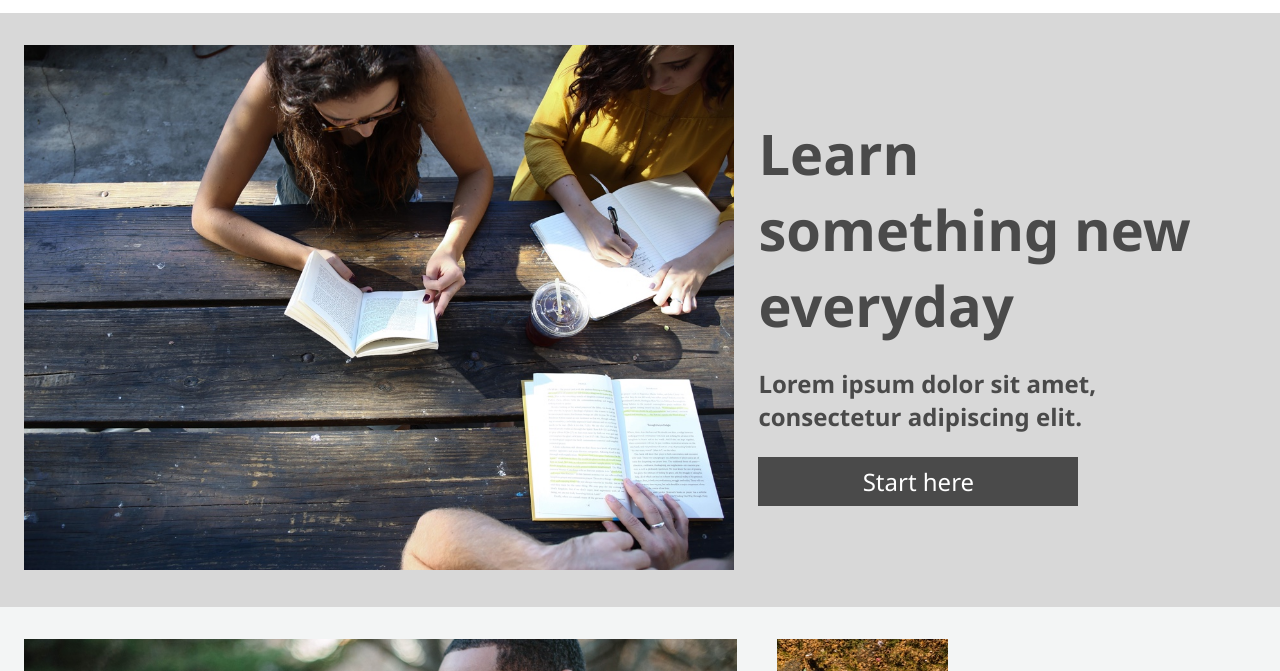
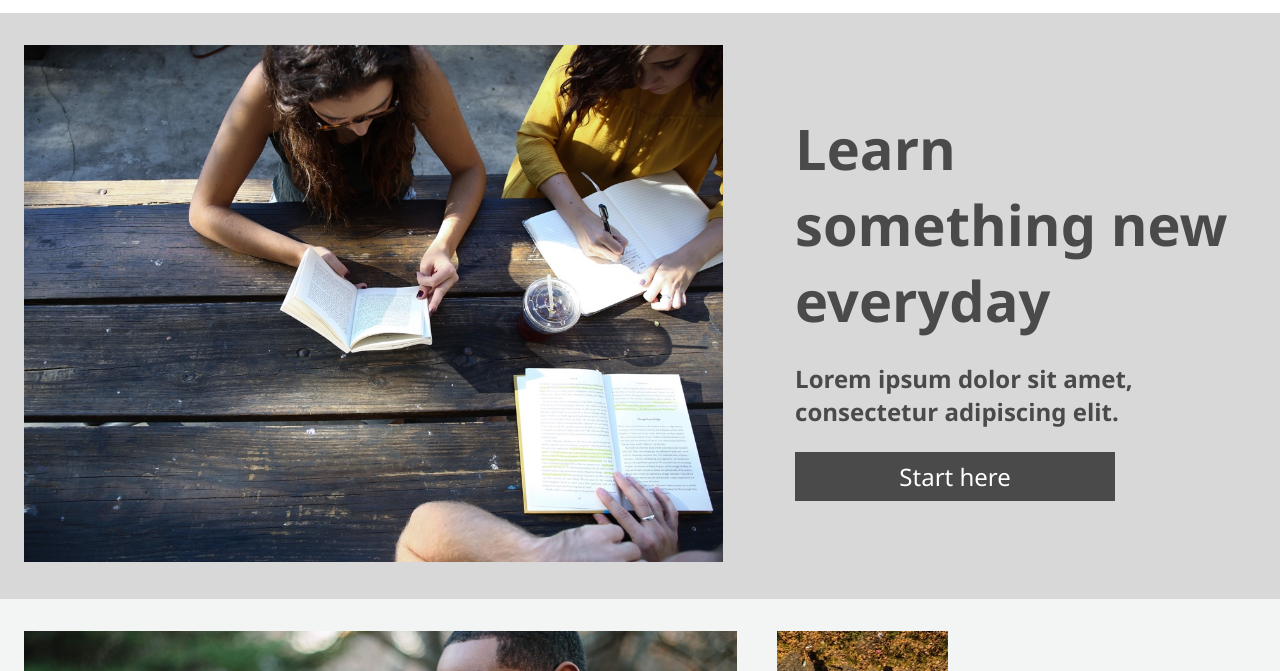
Before and after one commit to theerawatzuz/29-Bang-colmar, a plain HTML site: page index.html in a window 1280 px wide. Shown: the part 51-722 px from the top of the page. Drawn offline with Linux system fonts and the light colour scheme.

Commit message:
fixMarginHeader

```diff
--- a/styles.css
+++ b/styles.css
@@ -46,10 +46,10 @@
 .intro-content{
     display: flex;
     flex-direction: column;
-    flex: 0.8;
+    flex: 0.75;
     justify-content: center;
     gap: 1.5rem;
-    margin-right: 3rem;
+    margin: 3rem;
 }
 
 .intro-content-header{
```
